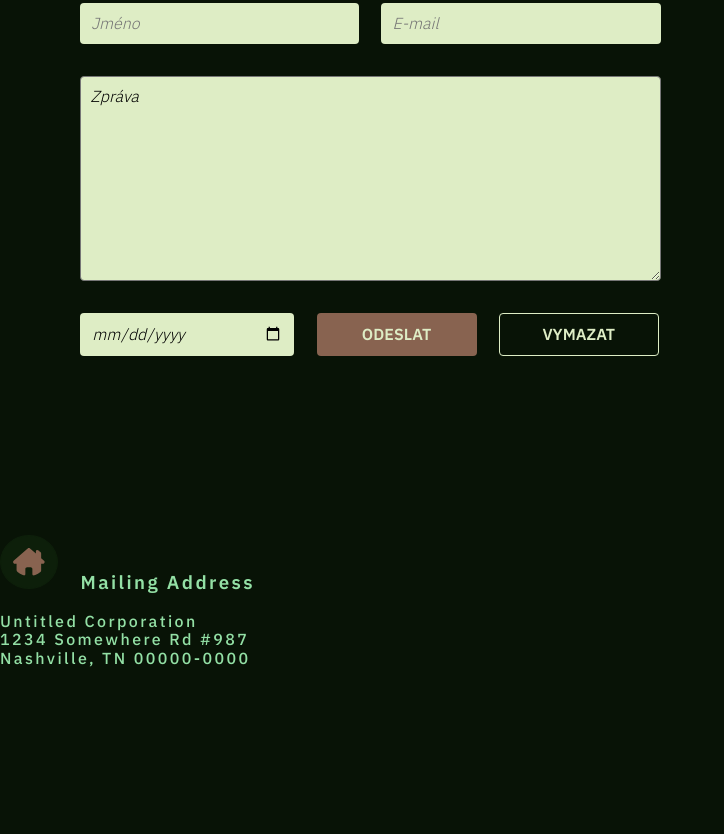
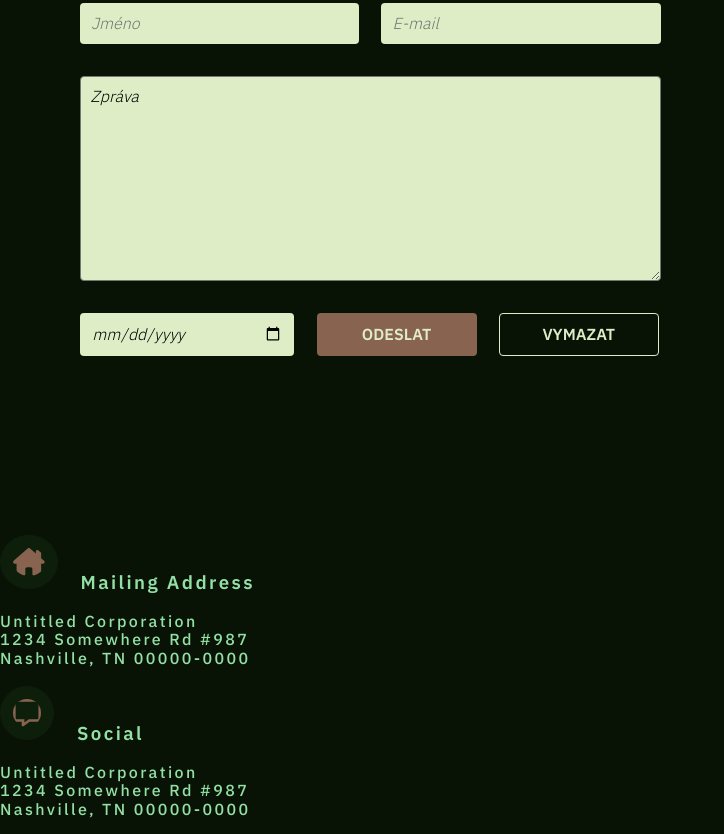
Before and after one commit to dan-sochor/HTML-CSS_initial, a plain HTML site: page index.html in a window 1280 px wide. Shown: the part 378-1212 px from the top of the page, without its empty margins (0-724 px from the left). Before the commit the page ends 1061 px from the top, so only its background shows below. Drawn offline with Linux system fonts and the light colour scheme.

Commit message:
Přidána druhá sekce s druhou h3: social.

```diff
--- a/index.html
+++ b/index.html
@@ -54,6 +54,19 @@
                 </p>
             </section>
 
+            <section class="icon">
+
+                <h3>
+                    <svg class="svg2" xmlns="http://www.w3.org/2000/svg" width="1.5em" height="1.5em" preserveAspectRatio="xMidYMid meet" viewBox="0 0 512 512"><path fill="currentColor" d="M447.1 0h-384C27.85 0-.9 28.75-.9 63.1v287.1c0 35.25 28.75 63.1 64 63.1h96v83.98c0 9.836 11.02 15.55 19.12 9.7l124.9-93.68h144c35.25 0 64-28.75 64-63.1V63.1C511.1 28.75 483.2 0 447.1 0zM464 352c0 8.75-7.25 16-16 16H288l-80 60v-60H64c-8.75 0-16-7.25-16-16V64c0-8.75 7.25-16 16-16h384c8.75 0 16 7.25 16 16v288z"/></svg>
+
+                    Social
+                </h3>
+
+                <p>Untitled Corporation <br>
+                    1234 Somewhere Rd #987 <br>
+                    Nashville, TN 00000-0000 <br>
+                </p>
+
         </div>
     </div>
 
```
